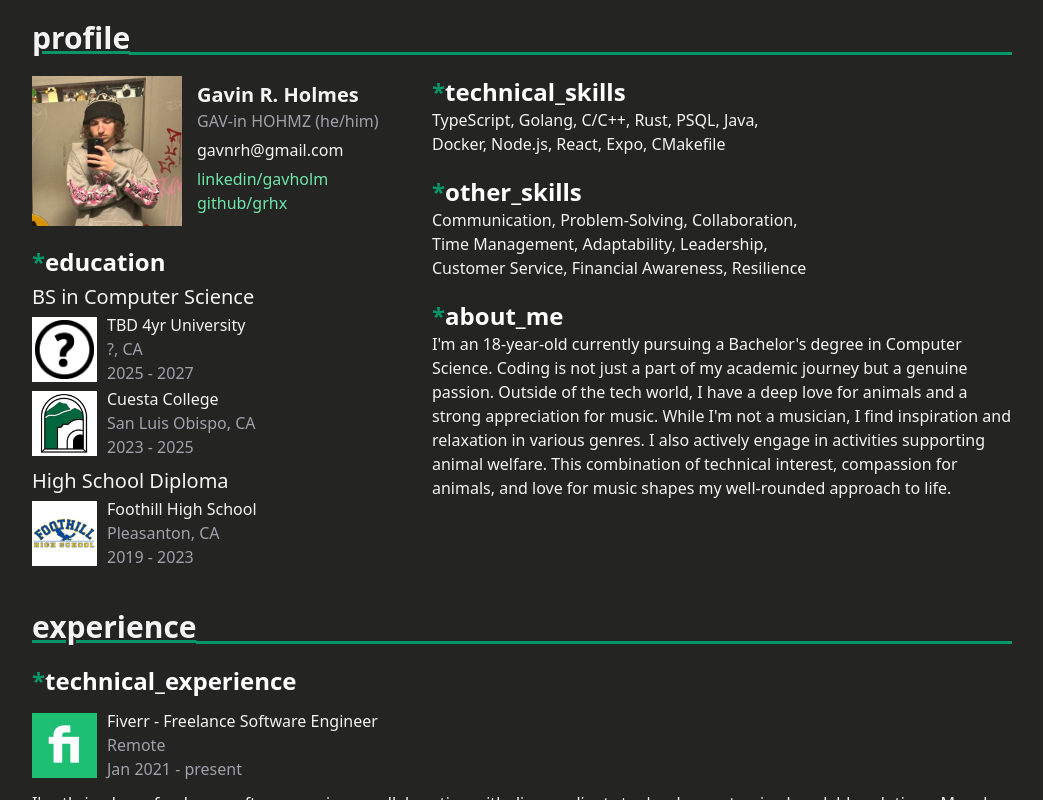
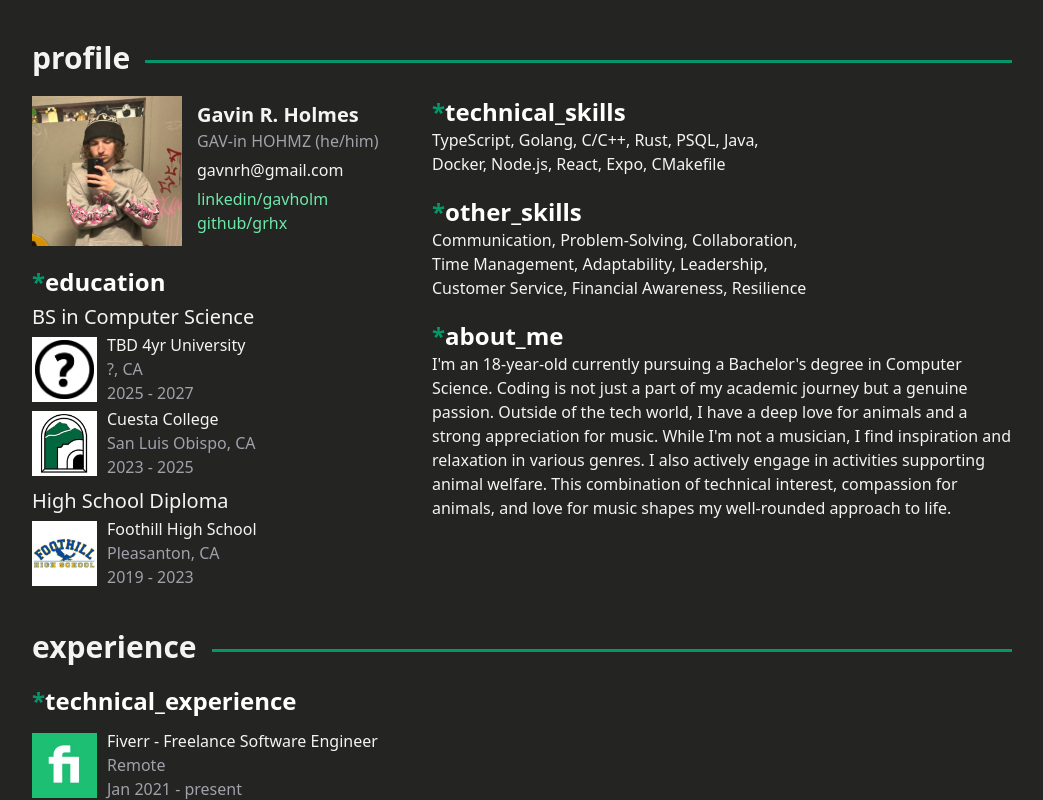
Before and after one commit to gavrh/gav.codes, a React (Create React App) app: page /1 in a window 1280 px wide. Shown: the whole page, without its empty margins (118-1161 px from the left). Built offline with nearby package versions, Linux system fonts and the light colour scheme.

Commit message:
style change

```diff
--- a/src/app/WebApp.tsx
+++ b/src/app/WebApp.tsx
@@ -37,9 +37,9 @@ export default function WebApp({ _props }: any) {
                 <WebAppTop>
                     {/* profile */}
                     <ProfileContainer>
-                        <div className='flex'>
-                            <SectionTitle className='mt-[20px] flex-1'>profile</SectionTitle>
-                            <div className='w-full h-[3px] ml-[-1px] mt-[52px] bg-emerald-600'/>
+                        <div className='flex items-center'>
+                            <SectionTitle className='flex-1'>profile</SectionTitle>
+                            <div className='w-full h-[3px] ml-[15px] mt-[47px] mb-[20px] bg-emerald-600'/>
                         </div>
                         <div className='flex flex-col md:flex-row'>
                             <div className='flex flex-col min-w-[400px]'>
@@ -130,9 +130,9 @@ export default function WebApp({ _props }: any) {
 
                     {/* experience */}
                     <ExperienceContainer>
-                        <div className='flex'>
+                        <div className='flex items-center'>
                             <SectionTitle className='flex-1'>experience</SectionTitle>
-                            <div className='w-full h-[3px] ml-[-1px] mt-[72px] bg-emerald-600'/>
+                            <div className='w-full h-[3px] ml-[15px] mt-[47px] mb-[20px] bg-emerald-600'/>
                         </div>
                         <span className='text-emerald-600 font-bold text-2xl mt-[0px] mb-[10px]'>
                             *
@@ -230,9 +230,9 @@ export default function WebApp({ _props }: any) {
 
                 {/* projects */}
                 <ProjectsContainer>
-                    <div className='flex'>
-                        <SectionTitle className='flex-1'>projects</SectionTitle>
-                        <div className='w-full h-[3px] ml-[-1px] mt-[72px] bg-emerald-600'/>
+                    <div className='flex items-center'>
+                            <SectionTitle className='flex-1'>projects</SectionTitle>
+                            <div className='w-full h-[3px] ml-[15px] mt-[47px] mb-[20px] bg-emerald-600'/>
                     </div>
                     {/* celebfly */}
                     <div className='flex flex-row mb-[30px]'>
--- a/src/app/WebAppStyle.ts
+++ b/src/app/WebAppStyle.ts
@@ -53,8 +53,6 @@ export const ProjectsContainer = tw.div`
 export const SectionTitle = tw.h1`
     w-full
     text-3xl
-    underline
-    decoration-emerald-600
     mt-[40px]
     mb-[20px]
     font-semibold
```
